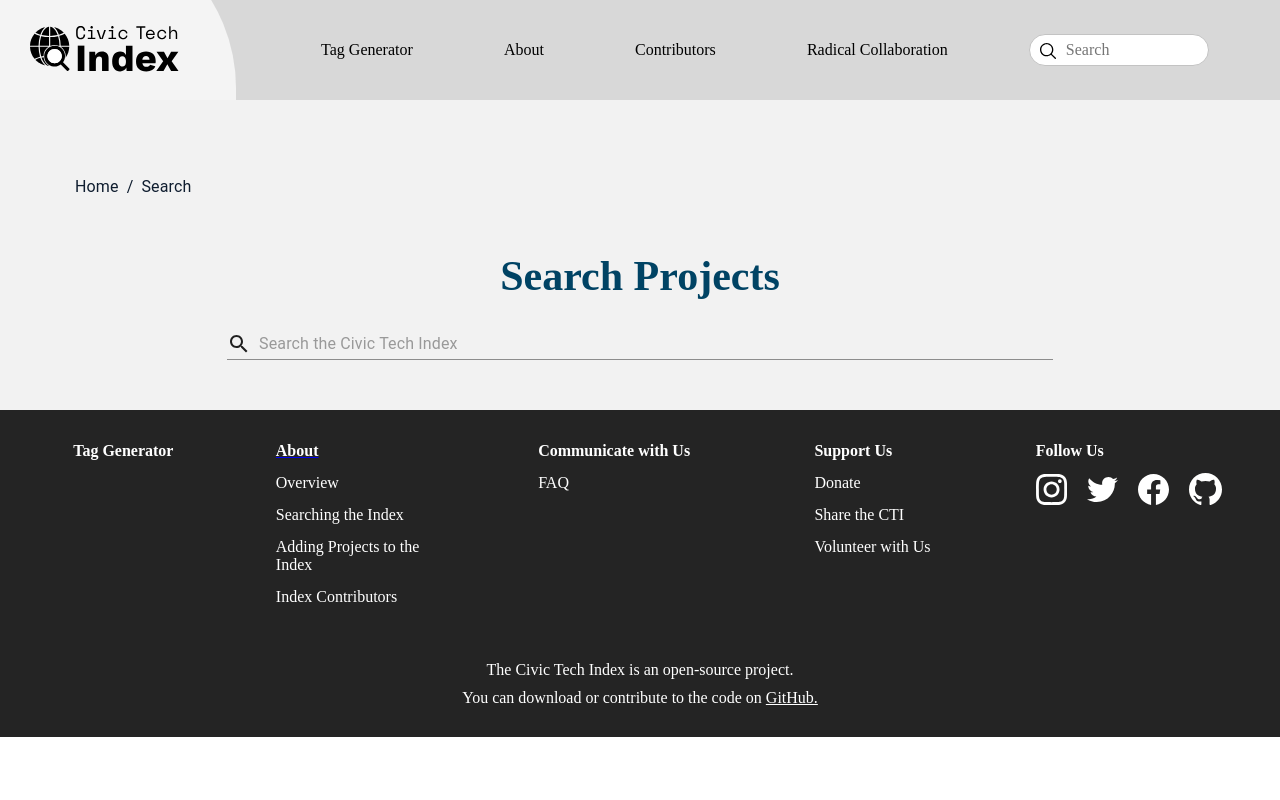
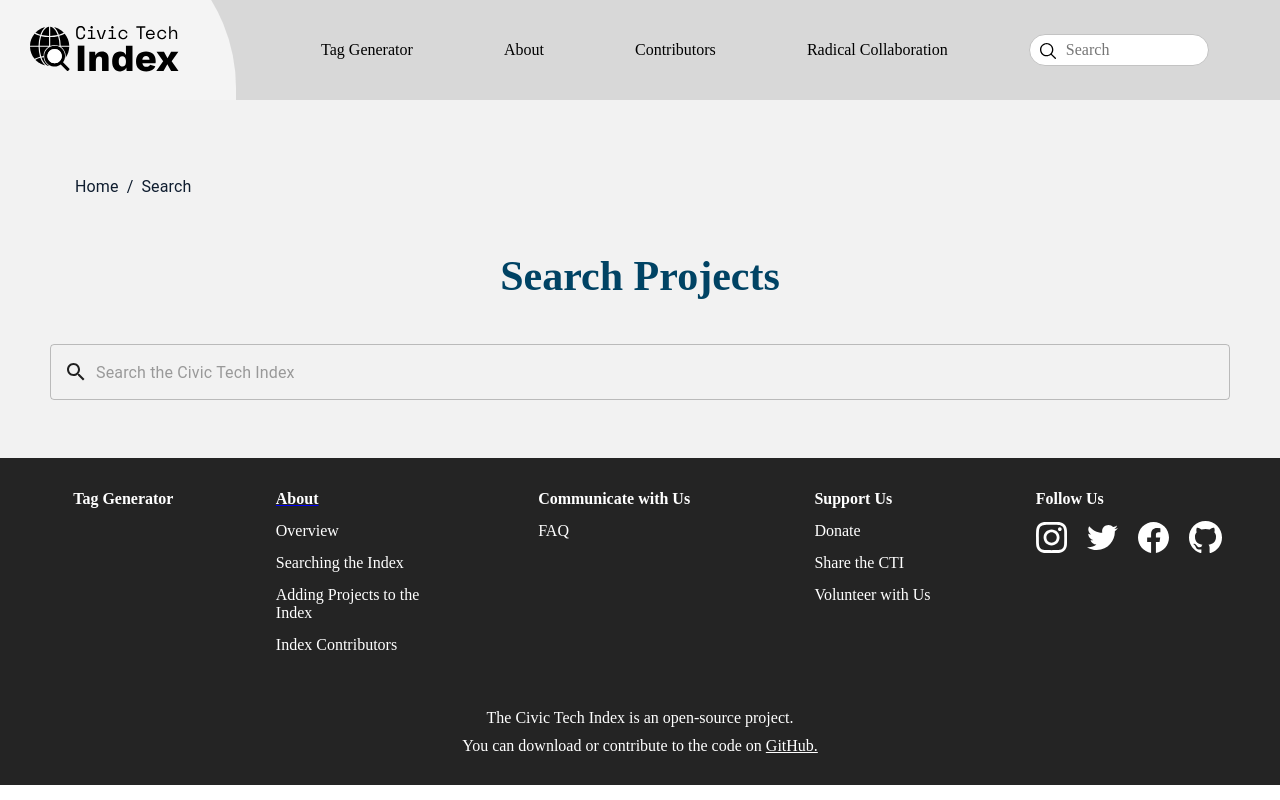
Before and after one commit to civictechindex/CTI-website-frontend, a React (Create React App) app: page /projects in a window 1280 px wide. Built offline with nearby package versions, Linux system fonts and the light colour scheme; what webfontloader would draw is missing.

Commit message:
Fixes styles on search bar

```diff
--- a/src/components/SearchBar.js
+++ b/src/components/SearchBar.js
@@ -4,9 +4,7 @@ import SearchIcon from '@material-ui/icons/Search';
 import TextField from '@material-ui/core/TextField';
 
 const defaultStyle = {
-    align: 'center',
-    margin: '0 auto',
-    width: '70%'
+    backgroundColor: '#fffff',
 }
 
 /**
@@ -37,9 +35,11 @@ export default function SearchBar(props) {
                             <SearchIcon />
                         </InputAdornment>
                     ),
+                    style: {defaultStyle}
                 }}
                 value={props.query}
                 onInput={props.onInput}
+                variant='outlined'
                 style={defaultStyle}
                 placeholder={props.placeholder}
                 fullWidth
```
Lines whose indentation alone changed are shown as unchanged.
